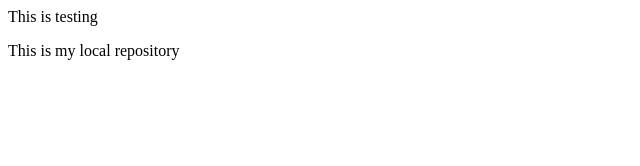
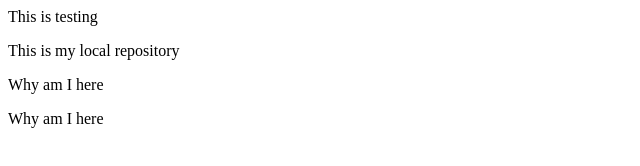
Before and after one commit to xlshihab/LocalRepo, a plain HTML site: page index.html in a window 1280 px wide. Shown: the whole page, without its empty margins (0-640 px from the left). Drawn offline with Linux system fonts and the light colour scheme.

Commit message:
Add new feature

```diff
--- a/index.html
+++ b/index.html
@@ -1,2 +1,4 @@
 <p>This is testing</p>
 <p>This is my local repository</p>
+<p> Why am I here</p>
+<p> Why am I here</p>
```
